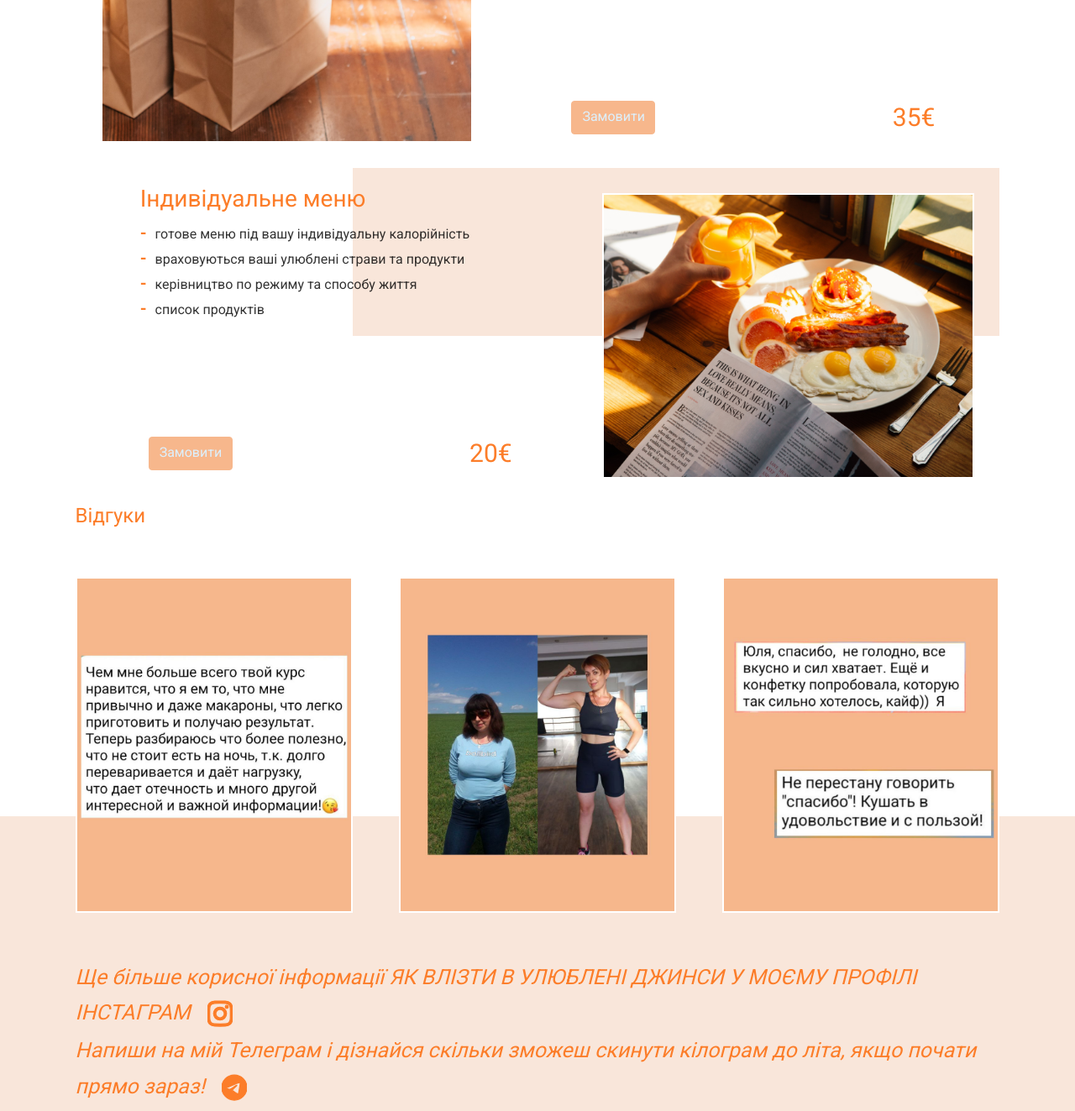
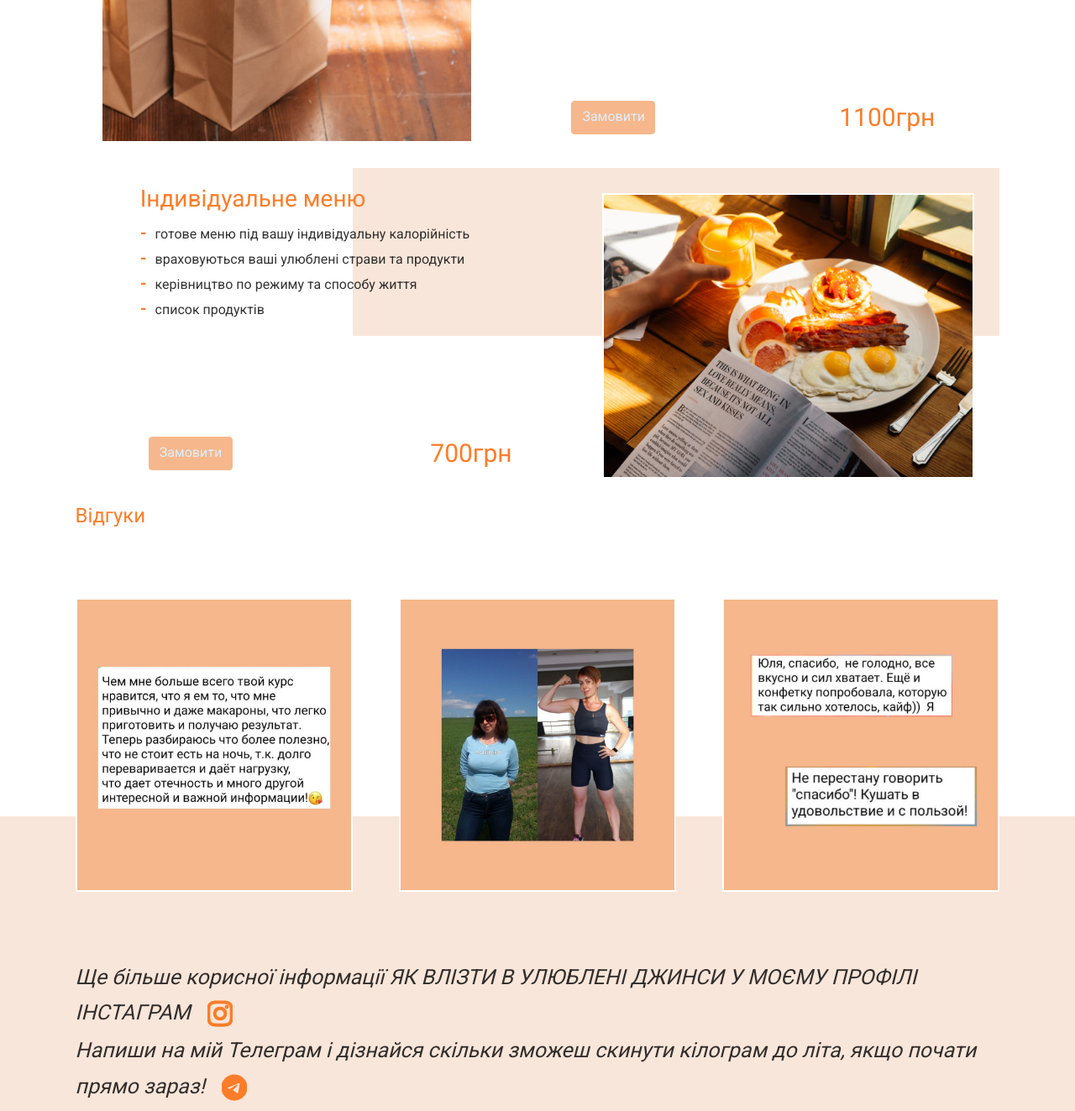
Before and after one commit to SunUliya/sunuliya.github.io, a plain HTML site: page index.html in a window 1280 px wide. Shown: the part 2900-4223 px from the top of the page at 84% size. Drawn offline with nearby package versions, Linux system fonts and the light colour scheme.

Commit message:
fixed some styles

```diff
--- a/index.html
+++ b/index.html
@@ -84,7 +84,7 @@
                     <p>Я знаю всі схеми, що працюють, і про міфи, які псують нам життя.</p>
                     <p>Я навчу вас втрачати вагу комфортно, з вашими улюбленими смаколиками та без клопіту на кухні.</p>
                 </div>
-                <a href="https://ig.me/m/sunuliya" class="btn">Цікаво? - ЖМИ!</a>
+                <a href="https://www.instagram.com/sunuliya?igsh=MnZ1Y3A3bHA2aTE1" class="btn">Цікаво? - ЖМИ!</a>
             </div>
         </div>
     </section>
@@ -128,7 +128,7 @@
             </div>
             <div class="service-action">
                 <a href="https://ig.me/m/sunuliya" class="service-btn btn">Замовити</a>
-                <div class="service-price">65€</div>
+                <div class="service-price">2500грн</div>
             </div>
         </div>
         <div class="service-photo first"></div>
@@ -150,7 +150,7 @@
             </div>
             <div class="service-action">
                 <a href="https://ig.me/m/sunuliya" class="service-btn btn">Замовити</a>
-                <div class="service-price">35€</div>
+                <div class="service-price">1100грн</div>
             </div>
         </div>
     </section>
@@ -169,7 +169,7 @@
             </div>
             <div class="service-action">
                 <a href="https://ig.me/m/sunuliya" class="service-btn btn">Замовити</a>
-                <div class="service-price">20€</div>
+                <div class="service-price">700грн</div>
             </div>
 
         </div>
--- a/styles.css
+++ b/styles.css
@@ -337,7 +337,7 @@ section.feedback {
     background-size: cover;
     background-position: center;
     width: 30%;
-    height: 80%;
+    height: 70%;
     border: 2px solid white;
 }
 
@@ -403,7 +403,7 @@ section.contacts {
 
 .contacts-container a {
     display: block;
-    color: #fc7d29;
+    color: rgba(0, 0, 0, .8) !important;
     font-style: italic;
     float: left;
     font-size: 25px;
```
